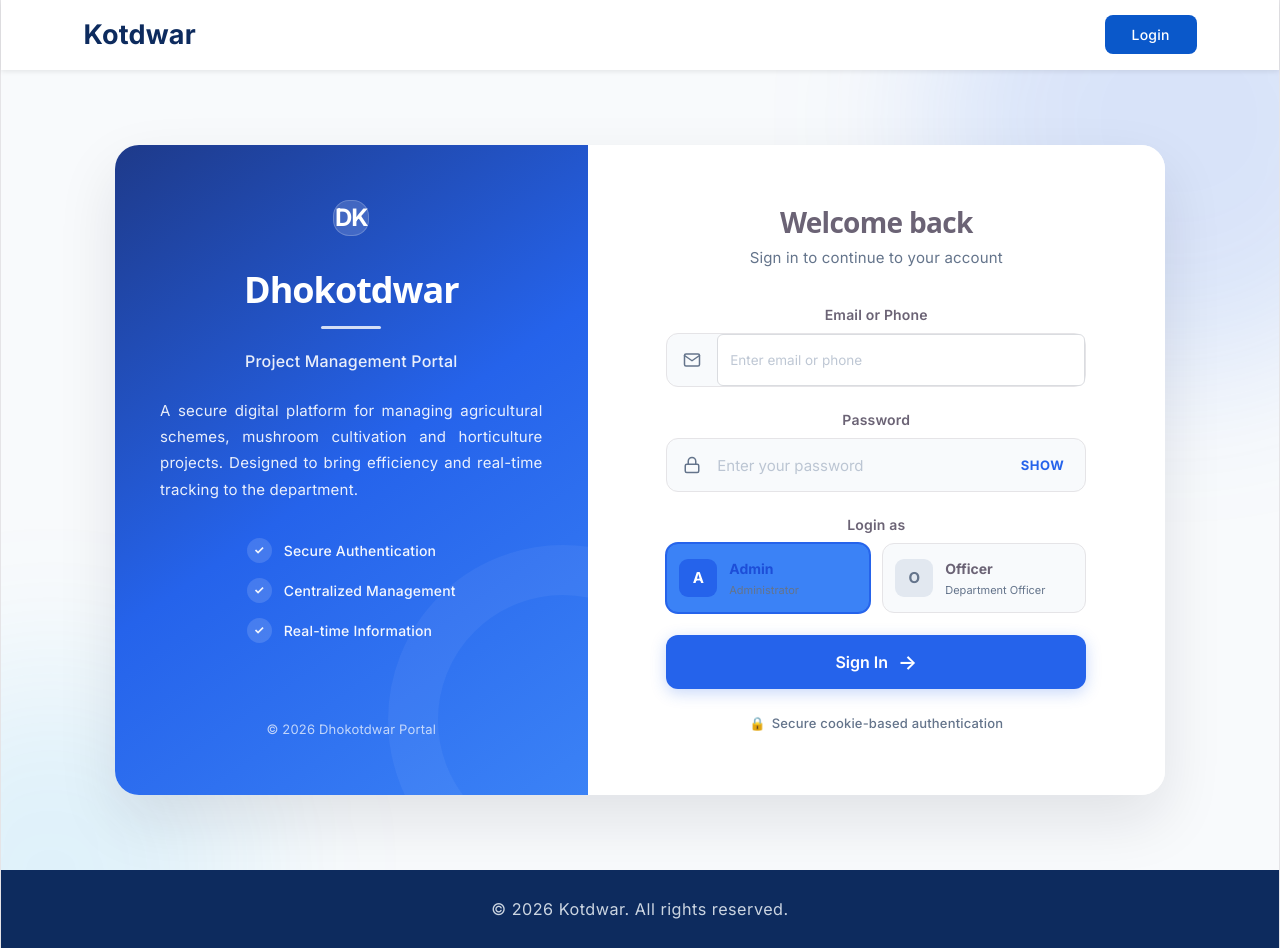
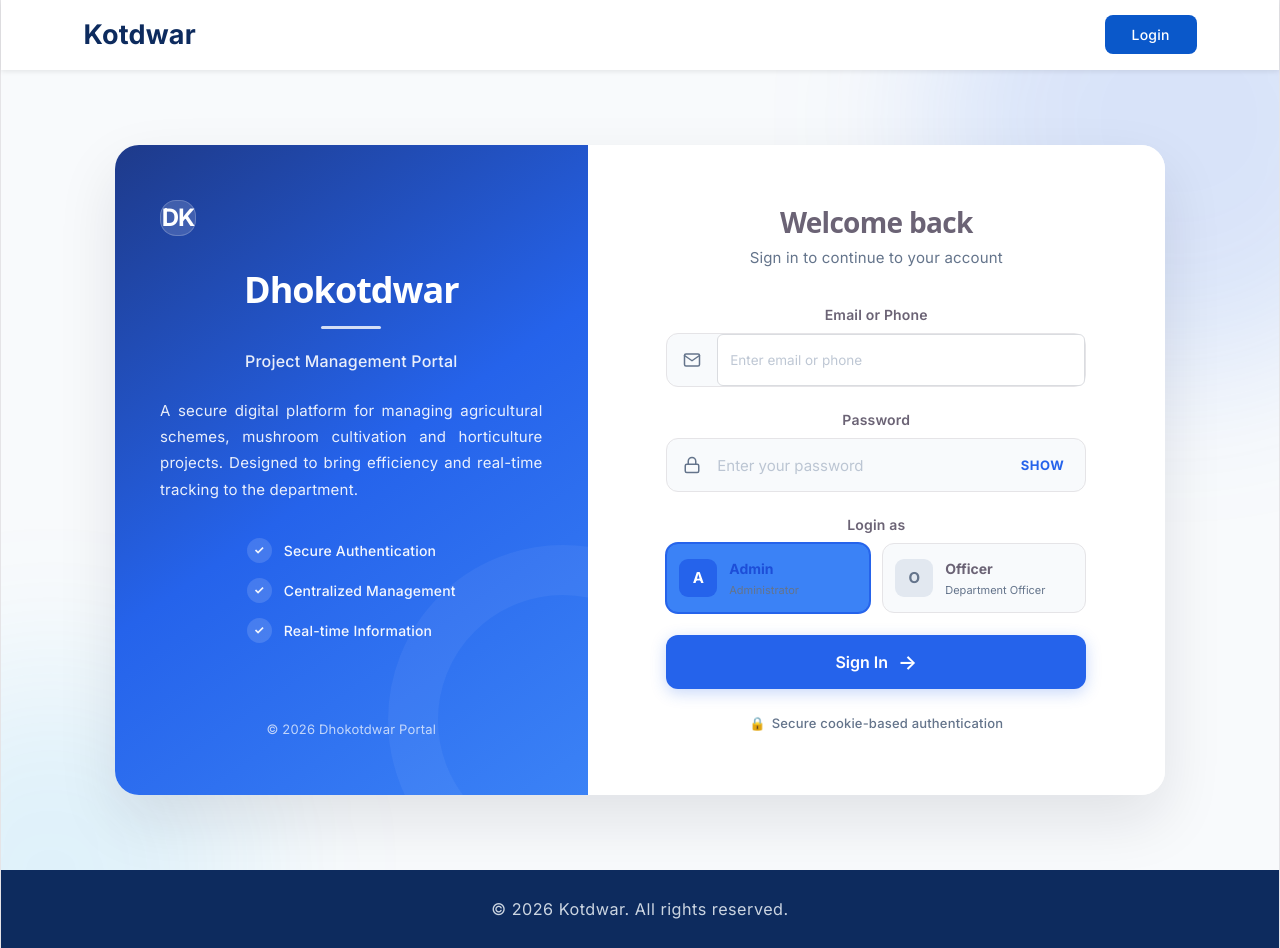
Before and after one commit to VAIBHAVTOMAR321/NewPortal, a React (Vite) app: page / in a window 1280 px wide. Built offline with nearby package versions, Linux system fonts and the light colour scheme; no server answers.

Commit message:
new changes added

```diff
--- a/src/App.jsx
+++ b/src/App.jsx
@@ -62,7 +62,7 @@ const AppContent = () => {
   const location = useLocation();
 
   // Hide global NavBar on MushroomForm
-  const hideNavBar = location.pathname === "/MushroomForm";
+  const hideNavBar = location.pathname === "/MushroomForm" || location.pathname === "/BaagwaniMission" || location.pathname === "/PMKSY";
 
   // Show NavBar on all pages except MushroomForm
   const showNavBar = !hideNavBar;
--- a/src/components/login/Login.css
+++ b/src/components/login/Login.css
@@ -115,7 +115,7 @@
   display: flex;
   align-items: center;
   justify-content: center;
-  margin: 0 auto 28px auto; /* Centers the logo */
+  /* margin: 0 auto 28px auto;  */
   backdrop-filter: blur(10px);
 }
 
```
